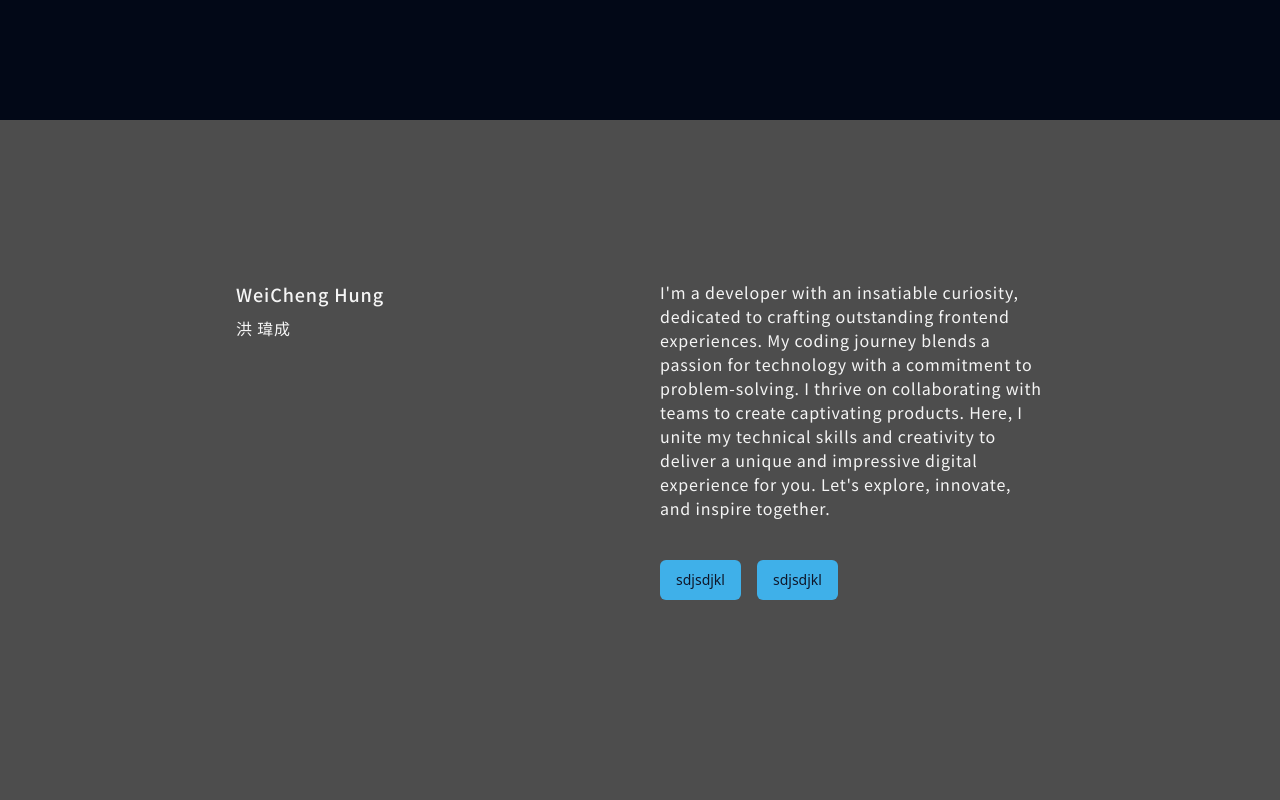
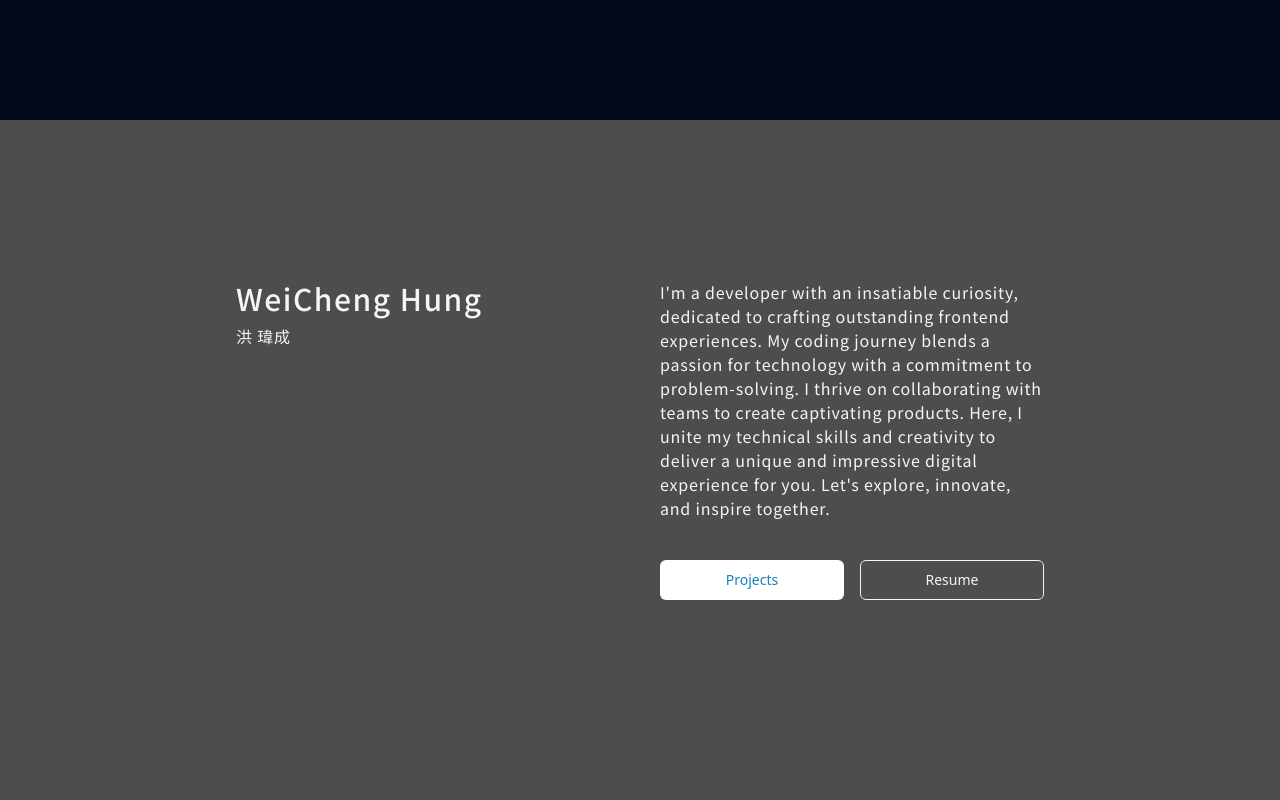
Before and after one commit to weicheng2138/weicheng-portfolio, a React (Vite) app: page / in a window 1280 px wide. Shown: the part 680-1480 px from the top of the page. Built offline with nearby package versions, Linux system fonts and the light colour scheme.

Commit message:
chore(hero): adjust hero typo

```diff
--- a/src/components/ui/button.tsx
+++ b/src/components/ui/button.tsx
@@ -21,6 +21,9 @@ const buttonVariants = cva(
         social: 'w-full bg-background text-foreground hover:bg-accent',
         resume:
           'rounded-full border-2 border-foreground bg-background text-foreground hover:bg-zinc-200 dark:hover:bg-zinc-800',
+        projects: 'w-full bg-white text-primary04 hover:bg-primary02',
+        border:
+          'w-full border border-primary04 bg-transparent text-primary04 hover:bg-accent dark:border-gray02 dark:text-foreground',
       },
       size: {
         default: 'h-10 px-4 py-2',
--- a/src/pages/home.tsx
+++ b/src/pages/home.tsx
@@ -21,15 +21,15 @@ const Home = () => {
       </header>
       <main className="flex w-full flex-col items-center">
         {/* HERO */}
-        <section className="flex w-full justify-center bg-gray02 pb-[3.5rem] dark:bg-gray05">
+        <section className="flex w-full justify-center bg-gray02 dark:bg-gray05">
           <article
             className={cn(
-              'flex w-full max-w-5xl flex-col items-center justify-center gap-10 px-8 pb-[7.5rem] pt-40',
+              'flex w-full max-w-5xl flex-col items-center justify-center px-8 pb-[7.5rem] pt-40',
               'md:flex-row md:items-start md:gap-10',
             )}
           >
             <div className="flex w-full flex-col gap-2 md:max-w-96">
-              <Typography variant="h2" className="text-lg">
+              <Typography variant="h2" className="text-3xl">
                 {t('author')}
               </Typography>
               <Typography variant="h2" className="text-base">
@@ -37,12 +37,16 @@ const Home = () => {
               </Typography>
             </div>
             <div className="flex flex-col md:max-w-96">
-              <Typography variant="p1" className="mb-10">
+              <Typography variant="p1" className="my-28 md:mb-10 md:mt-0">
                 {t('home.hero-content')}
               </Typography>
               <div className="flex gap-4">
-                <Button variant="default">sdjsdjkl</Button>
-                <Button variant="default">sdjsdjkl</Button>
+                <CustomLink href="/projects" className="w-full">
+                  <Button variant="projects">{t('nav.projects')}</Button>
+                </CustomLink>
+                <CustomLink href="/resume" className="w-full">
+                  <Button variant="border">{t('nav.resume')}</Button>
+                </CustomLink>
               </div>
             </div>
           </article>
```
